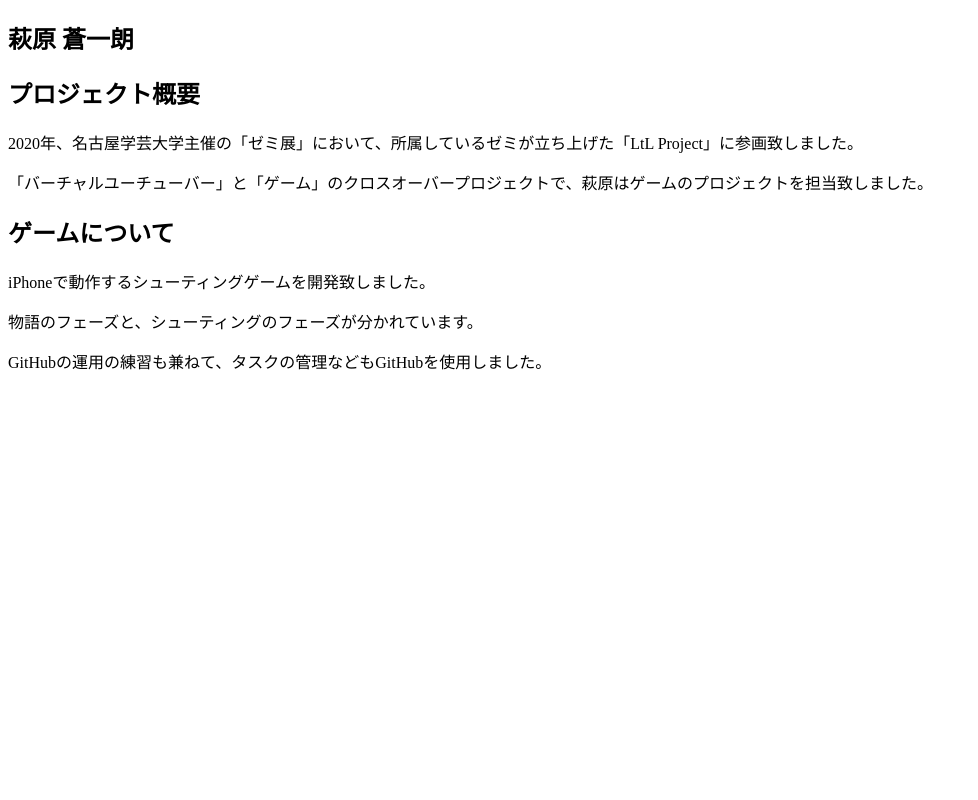
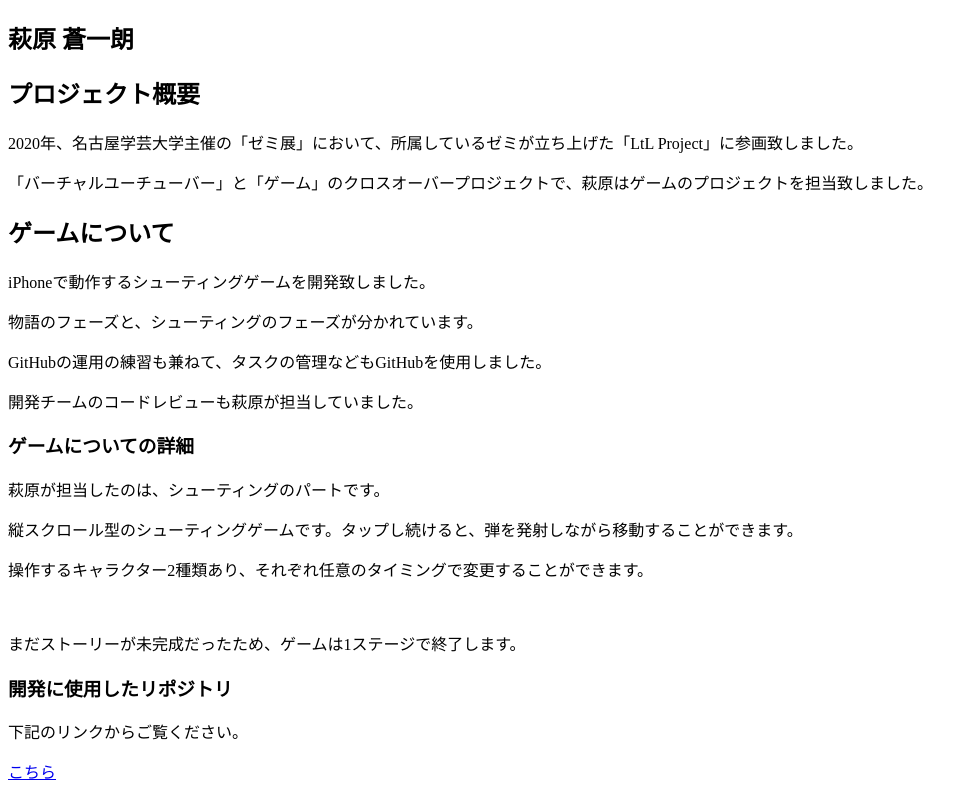
Before and after one commit to lisette11e/lisette11e.github.io, a plain HTML site: page index.html in a window 1280 px wide. Shown: the whole page, without its empty margins (0-978 px from the left). Drawn offline with Linux system fonts and the light colour scheme.

Commit message:
update index

```diff
--- a/index.html
+++ b/index.html
@@ -29,6 +29,18 @@
     <p>iPhoneで動作するシューティングゲームを開発致しました。</p>
     <p>物語のフェーズと、シューティングのフェーズが分かれています。</p>
     <p>GitHubの運用の練習も兼ねて、タスクの管理などもGitHubを使用しました。</p>
+    <p>開発チームのコードレビューも萩原が担当していました。</p>
+
+    <h3>ゲームについての詳細</h3>
+    <p>萩原が担当したのは、シューティングのパートです。</p>
+    <p>縦スクロール型のシューティングゲームです。タップし続けると、弾を発射しながら移動することができます。</p>
+    <p>操作するキャラクター2種類あり、それぞれ任意のタイミングで変更することができます。</p>
+    <br>
+    <p>まだストーリーが未完成だったため、ゲームは1ステージで終了します。</p>
+
+    <h3>開発に使用したリポジトリ</h3>
+    <p>下記のリンクからご覧ください。</p>
+    <a href="https://github.com/lisette11e/Zemi2020">こちら</a>
    </section>
 
   </article>
```
